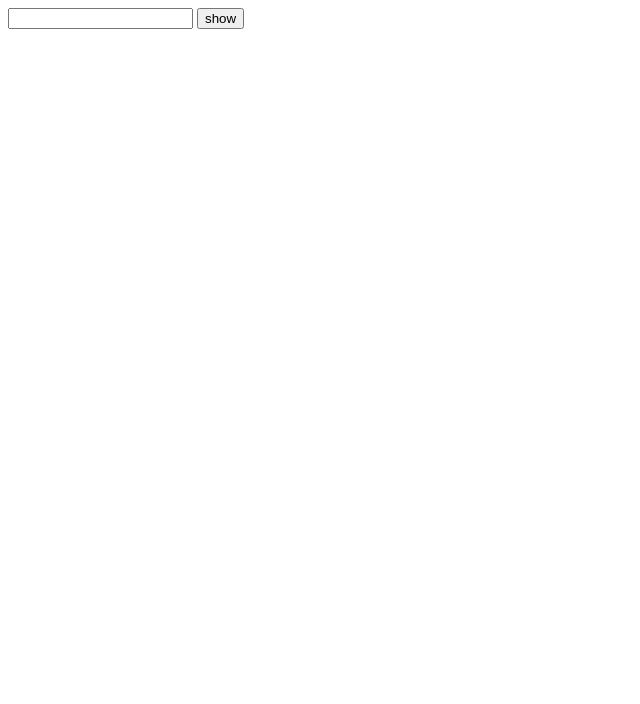
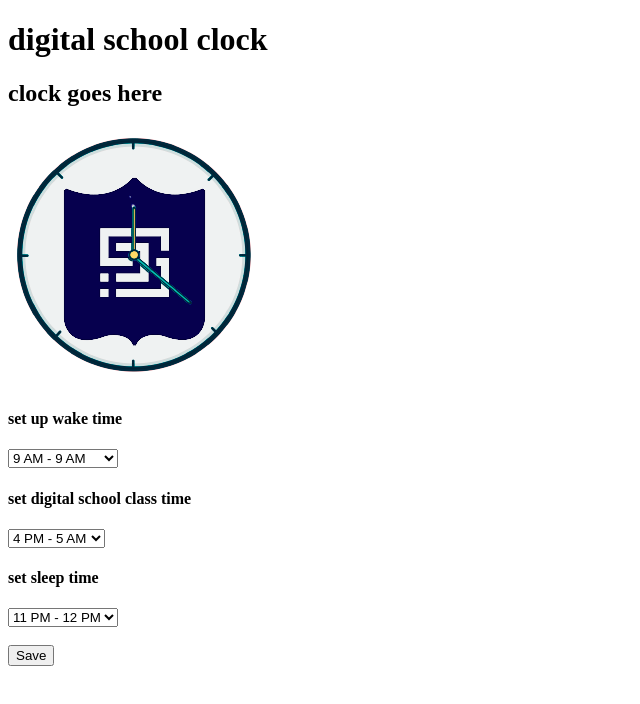
Before and after one commit to erisk1/WebAdv, a plain HTML site: page lesson30.html in a window 1280 px wide. Shown: the whole page, without its empty margins (0-640 px from the left). Drawn offline with Linux system fonts and the light colour scheme.

Commit message:
lessonn30

```diff
--- a/javascript/lesson30.js
+++ b/javascript/lesson30.js
@@ -1,10 +1,29 @@
-var input = document.getElementById("input");
-var button = document.getElementById("btn");
-var text = document.getElementById("h1");
+// var input = document.getElementById("input");
+// var button = document.getElementById("btn");
+// var text = document.getElementById("h1");
 
-button.onclick = function(){
-    text.innerHTML = (input.value >10)
-        h1.innerHTML= "input value is greater than 10";
+// button.onclick = function(){
+//     text.innerHTML = (input.value >10)
+//         h1.innerHTML= "input value is greater than 10";
 
 
+// }
+function showCurrentTime(){
+    var clock = document.getElementById('clock');
+    var currentTime = new Date();
+    var hours = currentTime.getHours();
+    var minutes = currentTime.getMinutes();
+    var seconds = currentTime.getSeconds();
+
+    var meridian = "AM";
+
+    if(hours >= noon){
+        meridian = "PM"
+    }
+
+    var clockTime = hours + ":" + minutes + ":" + seconds + " " + meridian;
+    clock.innerText = clockTime;
 }
+
+var oneSecond = 100;
+    setInterval(showCurrentTime, oneSecond);
--- a/lesson30.html
+++ b/lesson30.html
@@ -6,9 +6,50 @@
     <title>lesson 30</title>
 </head>
 <body>
-    <input type="number" id="input">
-    <button id="btn">show</button>
-    <h1 id="h1"></h1>
+
+    <h1>digital school clock</h1>
+    <h2 id="clock">clock goes here</h2>
+    <picture>
+        <img src="foto/ds_clock.png" id="clock">
+    </picture>
+    <h4>set up wake time</h4>
+
+    <select id="wakeUpTimeSelector">
+        <option value="1">1 AM - 2 AM</option>
+        <option value="2">2 AM - 3 AM</option>
+        <option value="3">3 AM - 4 AM</option>
+        <option value="4">4 AM - 5 AM</option>
+        <option value="5">5 AM - 6 AM</option>
+        <option value="6">6 AM - 7 AM</option>
+        <option value="7">7 AM - 8 AM</option>
+        <option value="8" selected> 9 AM - 9 AM</option>
+        <option value="9">9 AM - 10 AM</option>
+        <option value="10">10 AM - 11 AM</option>
+    </select>
+
+    <h4>set digital school class time</h4>
+    <select id="dsTimeSelector">
+        <option value="1">1 PM - 2 AM</option>
+        <option value="2">2 PM - 3 AM</option>
+        <option value="3">3 PM - 4 AM</option>
+        <option value="4" selected>4 PM - 5 AM</option>
+        <option value="5">5 PM - 6 AM</option>
+        <option value="6">6 PM - 7 AM</option>
+    </select>
+
+    <h4>set sleep time</h4>
+    <select id="sleepTimeSelector">
+        <option value="1">8 PM - 9 AM</option>
+        <option value="2">9 PM - 10 AM</option>
+        <option value="3">10 PM - 11 AM</option>
+        <option value="4" selected> 11 PM - 12 PM</option>
+        <option value="5">12 PM - 1 AM</option>
+        <option value="6">1 AM - 2 AM</option>
+    </select>
+
+    <br><br>
+
+    <button id="saveButton">Save</button>
 
     <script src="javascript/lesson30.js"></script>
 </body>
```
Also changed, not shown: css/lesson30.css (added), foto/ds_clock.png (added).
